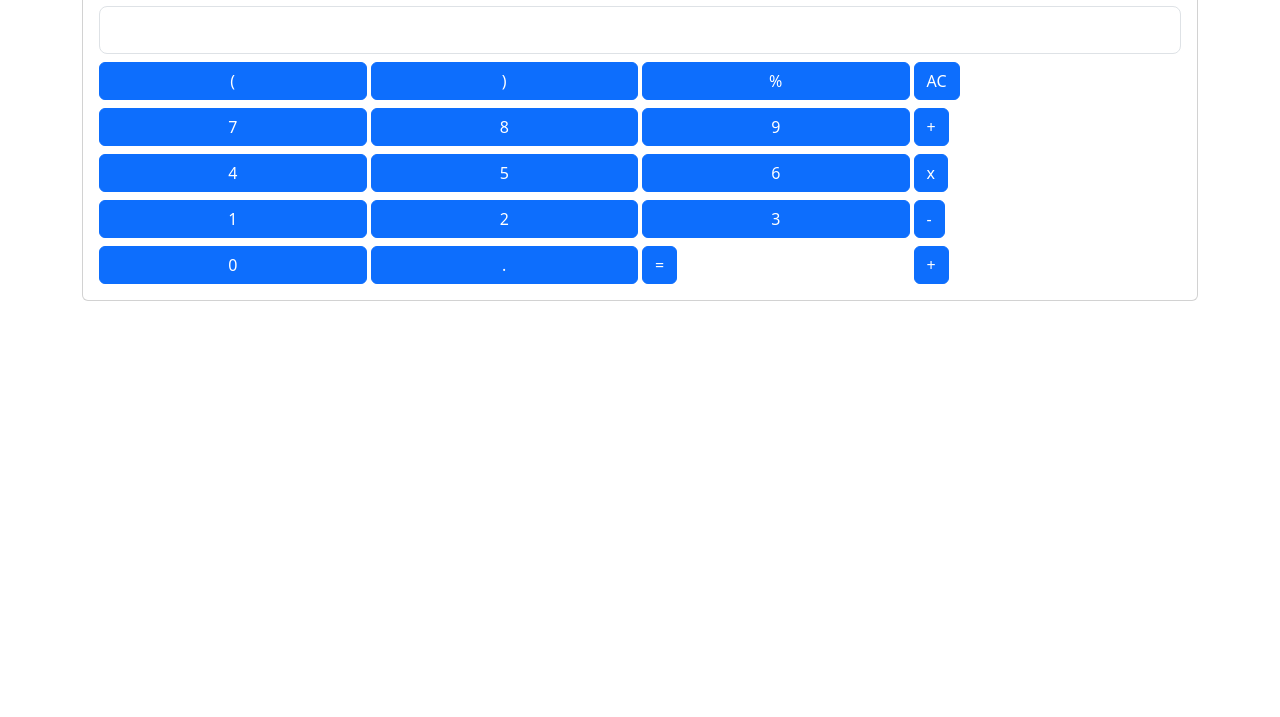
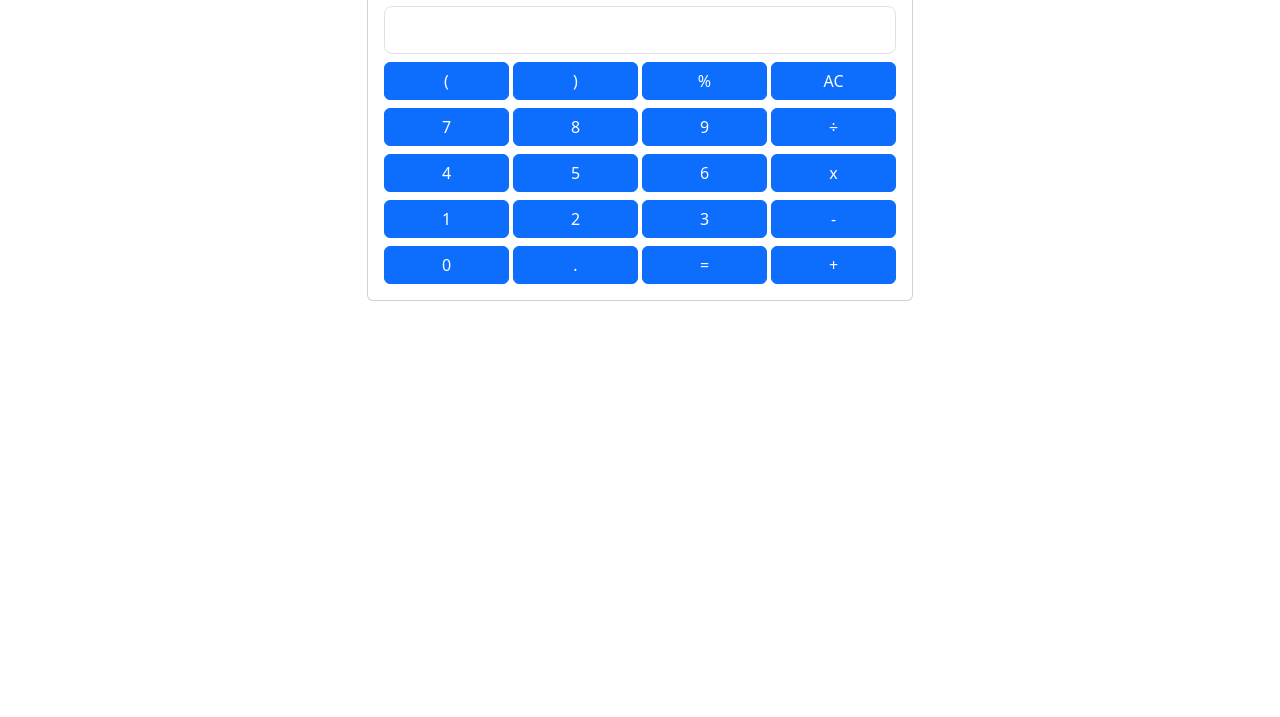
Before and after one commit to vineeth-0509/scientific-calculator-live, a plain HTML site: page src/index.html in a window 1280 px wide. Shown: the part 83-800 px from the top of the page. Drawn offline with nearby package versions, Linux system fonts and the light colour scheme.

Commit message:
reenterd the whole html code

```diff
--- a/src/index.html
+++ b/src/index.html
@@ -3,134 +3,182 @@
 <head>
     <meta charset="UTF-8">
     <meta name="viewport" content="width=device-width, initial-scale=1.0">
-    <title>Scientific calculator</title>
+    <title>Scientific Calculator</title>
     <meta charset="utf-8">
-    <meta name="viewport" content="width=device-width, initial-scale=1">
+    <meta name="viewport" content="width=device-width, intial-sacle=1">
     <link href="https://cdn.jsdelivr.net/npm/bootstrap@5.3.2/dist/css/bootstrap.min.css" rel="stylesheet" integrity="sha384-T3c6CoIi6uLrA9TneNEoa7RxnatzjcDSCmG1MXxSR1GAsXEV/Dwwykc2MPK8M2HN" crossorigin="anonymous">
+
 </head>
 <body>
 
-    <script src="https://cdn.jsdelivr.net/npm/bootstrap@5.3.2/dist/js/bootstrap.bundle.min.js" integrity="sha384-C6RzsynM9kWDrMNeT87bh95OGNyZPhcTNXj1NW7RuBCsyN/o0jlpcV8Qyq46cDfL" crossorigin="anonymous"></script>
-    <div class="container"><h1 class="text-center mt-3">Scientific calculator</h1>
-        <div class="row "></div>
-        <div class="col-12 offset-md-3 col-md-6 "></div>
+    <div class="container">
+        <h1 class="text-center mt-3">Scientific calculator</h1>
+        <!--putting calculator inside a bootstrap card that makes you to contain the entire calculator
+        ** in bootstrap when you are creating a responsive layout we start creating a row-->
+        <div class="row ">
+            <!--In bootstrap we have a grid system every row is divided into 12 columns,here we are creating a div spanning 6 columns-->
+            <div class="col-12 offset-md-3 col-md-6">
                 <div class="card">
                     <div class="card-body">
-                <input readonly
-                id="calc-display"
-                class="form-control form-control-lg"
+                        <input
+                        id="cal-display"
+                        readonly
+                        class="form-control form-control-lg text-end"
                          type="text"
                          aria-label=".form-control-lg example">
                          <div class="row gx-1">
                             <div class="col-3">
-                        <button type="button" class="btn btn-primary w-100 mt-2 border border-primary">
+                                <button type="button" class="btn btn-primary w-100 mt-2 border border-primary w-100 mt-2 border">
                                    (
                                   </button>
                             </div>
                             <div class="col-3">
-                        <button type="button" class="btn btn-primary w-100 mt-2 border border-primary">
+                                <button type="button" class="btn btn-primary w-100 mt-2 border border-primary w-100 mt-2 border">
                                    )
                                   </button>
                             </div>
                             <div class="col-3">
-                        <button type="button" class="btn btn-primary w-100 mt-2 border border-primary">
+                                <button type="button" class="btn btn-primary w-100 mt-2 border border-primary w-100 mt-2 border">
                                    %
                                   </button>
                             </div>
                             <div class="col-3">
-                        <button type="button" class="btn btn-primary wt-100 mt-2 border border-primary">
+                                <button type="button" class="btn btn-primary w-100 mt-2 border border-primary w-100 mt-2 border">
                                    AC
                                   </button>
                             </div>
                             <div class="col-3">
-                        <button type="button" class="btn btn-primary w-100 mt-2 border border-primary">
+                                <button type="button" class="btn btn-primary w-100 mt-2 border border-primary w-100 mt-2 border">
                                    7
                                   </button>
                             </div>
                             <div class="col-3">
-                        <button type="button" class="btn btn-primary w-100 mt-2 border border-primary">
+                                <button type="button" class="btn btn-primary w-100 mt-2 border border-primary w-100 mt-2 border">
                                    8
                                   </button>
                             </div>
                             <div class="col-3">
-                        <button type="button" class="btn btn-primary w-100 mt-2 border border-primary">
+                                <button type="button" class="btn btn-primary w-100 mt-2 border border-primary w-100 mt-2 border">
                                    9
                                   </button>
                             </div>
                             <div class="col-3">
-                        <button type="button" class="btn btn-primary wt-100 mt-2 border border-primary">
-                          +
+                                <button type="button" class="btn btn-primary w-100 mt-2 border border-primary w-100 mt-2 border">
+                                    ÷
                                   </button>
                             </div>
                             <div class="col-3">
-                        <button type="button" class="btn btn-primary w-100 mt-2 border border-primary">
+                                <button type="button" class="btn btn-primary w-100 mt-2 border border-primary w-100 mt-2 border">
                                    4
                                   </button>
                             </div>
                             <div class="col-3">
-                        <button type="button" class="btn btn-primary w-100 mt-2 border border-primary">
+                                <button type="button" class="btn btn-primary w-100 mt-2 border border-primary w-100 mt-2 border">
                                    5
                                   </button>
                             </div>
                             <div class="col-3">
-                        <button type="button" class="btn btn-primary w-100 mt-2 border border-primary">
+                                <button type="button" class="btn btn-primary w-100 mt-2 border border-primary w-100 mt-2 border">
                                    6
                                   </button>
                             </div>
                             <div class="col-3">
-                        <button type="button" class="btn btn-primary wt-100 mt-2 border border-primary">
+                                <button type="button" class="btn btn-primary w-100 mt-2 border border-primary w-100 mt-2 border">
                                    x
                                   </button>
                             </div>
                             <div class="col-3">
-                        <button type="button" class="btn btn-primary w-100 mt-2 border border-primary">
+                                <button type="button" class="btn btn-primary w-100 mt-2 border border-primary w-100 mt-2 border">
                                    1
                                   </button>
                             </div>
                             <div class="col-3">
-                        <button type="button" class="btn btn-primary w-100 mt-2 border border-primary">
+                                <button type="button" class="btn btn-primary w-100 mt-2 border border-primary w-100 mt-2 border">
                                    2
                                   </button>
                             </div>
                             <div class="col-3">
-                        <button type="button" class="btn btn-primary w-100 mt-2 border border-primary">
+                                <button type="button" class="btn btn-primary w-100 mt-2 border border-primary w-100 mt-2 border">
                                    3
                                   </button>
                             </div>
                             <div class="col-3">
-                        <button type="button" class="btn btn-primary wt-100 mt-2 border border border-primary">
+                                <button type="button" class="btn btn-primary w-100 mt-2 border border-primary w-100 mt-2 border">
                                    -
                                   </button>
                             </div>
                             <div class="col-3">
-                        <button type="button" class="btn btn-primary w-100 mt-2 border border-primary">
+                                <button type="button" class="btn btn-primary w-100 mt-2 border border-primary w-100 mt-2 border">
                                    0
                                   </button>
                             </div>
                             <div class="col-3">
-                        <button type="button" class="btn btn-primary w-100 mt-2 border border-primary">
+                                <button type="button" class="btn btn-primary w-100 mt-2 border border-primary w-100 mt-2 border">
                                    .
                                   </button>
                             </div>
                             <div class="col-3">
-                        <button type="button" class="btn btn-primary wt-100 mt-2  border border-primary">
+                                <button type="button" class="btn btn-primary w-100 mt-2 border border-primary w-100 mt-2 border">
                                    =
                                   </button>
                             </div>
                             <div class="col-3">
-                        <button type="button" class="btn btn-primary wt-100 mt-2 border border-primary">
+                                <button type="button" class="btn btn-primary w-100 mt-2 border border-primary w-100 mt-2 border">
                                    +
                                   </button>
-                    </div>
-                 </div>
-                 </div>
-                 </div>
-                 </div>
                             </div>
 
             </div>
 
         </div>
+
     </div>
+    <script src="https://cdn.jsdelivr.net/npm/bootstrap@5.3.2/dist/js/bootstrap.bundle.min.js" integrity="sha384-C6RzsynM9kWDrMNeT87bh95OGNyZPhcTNXj1NW7RuBCsyN/o0jlpcV8Qyq46cDfL" crossorigin="anonymous"></script>
+<script>
+
+   document.addEventListener("DOMContentLoaded",function(){
+
+   const display=document.getElementById("cal-display");
+   console.log(display);
+   const buttons=document.getElementsByClassName('btn');
+   console.log(buttons);
+    let currentValue="";
+
+    function evaluateResult(){
+        console.log('currentValue:',currentValue)
+        const convertedValue=currentValue
+        .replace("x","*")
+        .replace("÷","/")
+        .replace("%",'*0.01');
+        console.log('convertedValue',convertedValue)
+        const result=eval(convertedValue);
+        currentValue=result.toString();
+        display.value=currentValue;
+    }
+
+   for(let i=0;i<buttons.length;i++){
+    const button=buttons[i];
+    button.addEventListener('click',function(){
+       const value=button.innerText;
+
+       if(value=="AC"){
+        currentValue="";
+        display.value=currentValue;
+       } else if(value == "="){
+         evaluateResult();
+       }
+
+
+       else{
+        currentValue+=value;
+        display.value=currentValue;
+       }
+
+    })
+
+   }
+
+   });
+</script>
 </body>
 </html>
```
Lines whose indentation alone changed are shown as unchanged.
